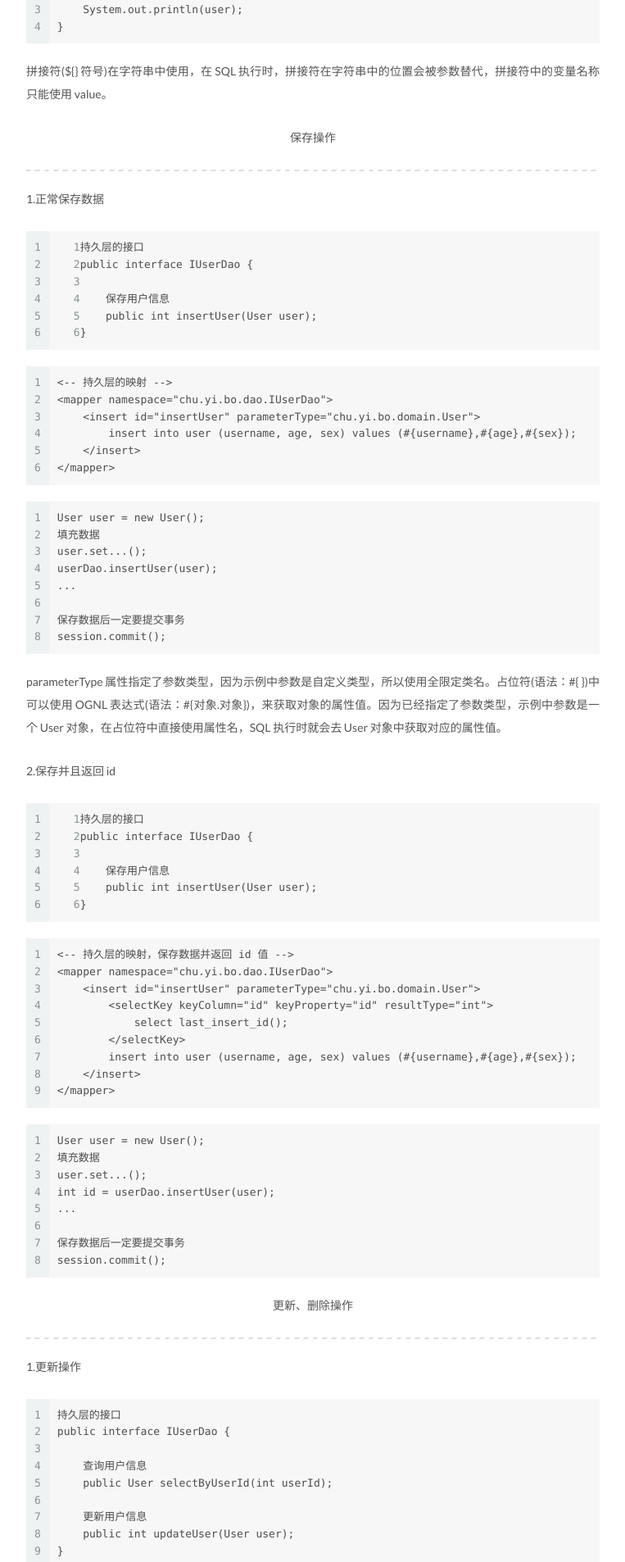
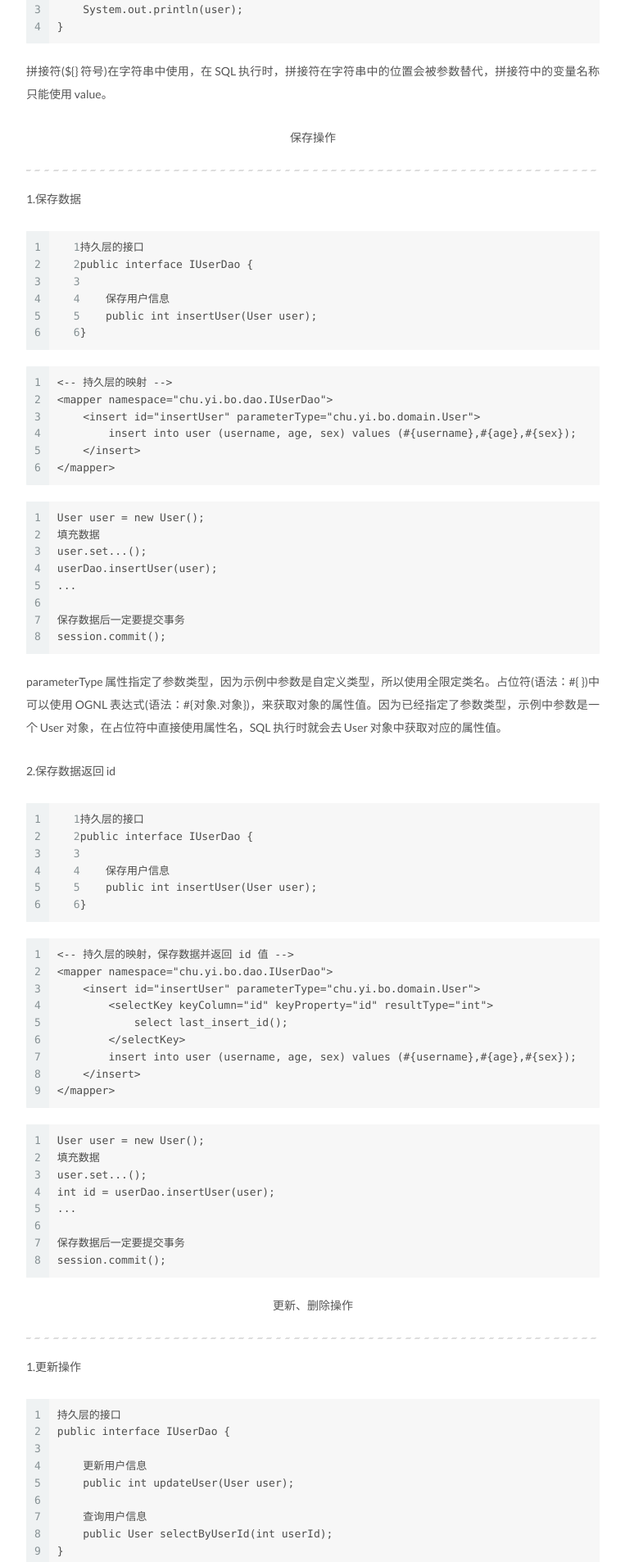
Before and after one commit to chuyibo/chuyibo.github.io, a Jekyll site: the page built from _posts/2021-01-27-MyBatis 学习笔记03.md, in a window 1280 px wide. Shown: the part 1324-3230 px from the top of the page at 82% size, without its empty margins (258-1021 px from the left). Built offline with Jekyll 4.4.1, drawn with Linux system fonts in a browser that asks for light colours.

Commit message:
2021/02/17

````diff
--- a/_posts/2021-01-27-MyBatis 学习笔记03.md
+++ b/_posts/2021-01-27-MyBatis 学习笔记03.md
@@ -66,7 +66,7 @@ for(User user : users) {
 <p align="center">保存操作</p>
 ----
 
-1.正常保存数据
+1.保存数据
 
 ```
 持久层的接口
@@ -99,7 +99,7 @@ session.commit();
 
 parameterType 属性指定了参数类型，因为示例中参数是自定义类型，所以使用全限定类名。占位符(语法：#{ })中可以使用 OGNL 表达式(语法：#{对象.对象})，来获取对象的属性值。因为已经指定了参数类型，示例中参数是一个 User 对象，在占位符中直接使用属性名，SQL 执行时就会去 User 对象中获取对应的属性值。
 
-2.保存并且返回 id
+2.保存数据返回 id
 
 ```
 持久层的接口
@@ -143,11 +143,11 @@ session.commit();
 持久层的接口
 public interface IUserDao {
 
+    更新用户信息
+    public int updateUser(User user);
+
     查询用户信息
     public User selectByUserId(int userId);
-
-    更新用户信息
-    public int updateUser(User user);
 }
 ```
 
````
